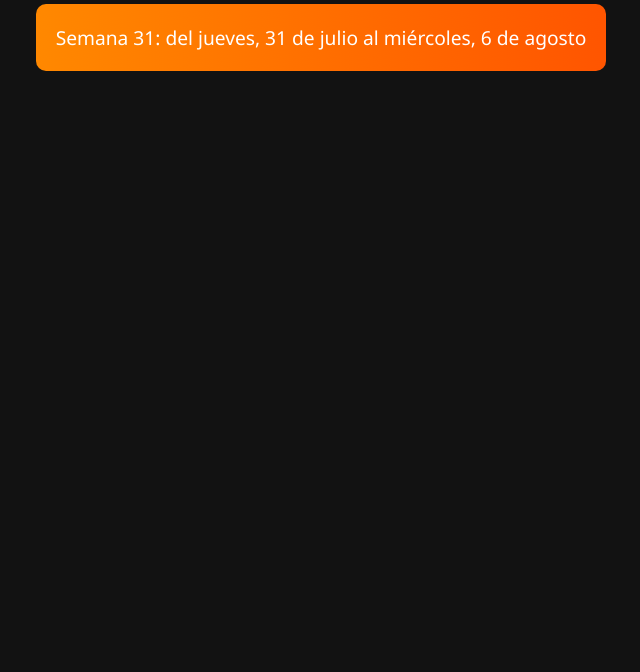
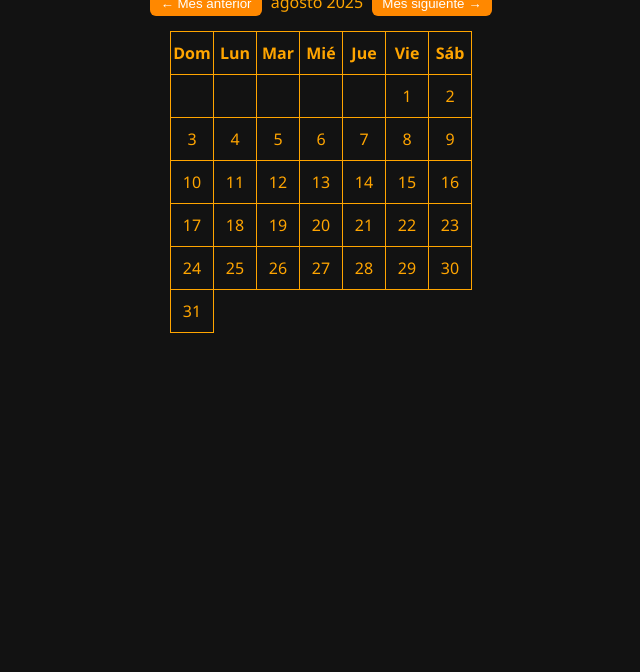
Before and after one commit to ignacioarigos/lamary, a plain HTML site: page index.html in a window 1280 px wide. Shown: the part 128-800 px from the top of the page, without its empty margins (319-959 px from the left). Drawn offline with Linux system fonts and the light colour scheme.

Commit message:
Update index.html

```diff
--- a/index.html
+++ b/index.html
@@ -2,59 +2,128 @@
 <html lang="es">
 <head>
   <meta charset="UTF-8">
-  <title>Rotación de Turnos</title>
+  <title>Turnos Compartidos</title>
   <style>
     body {
-      font-family: 'Segoe UI', sans-serif;
       background-color: #121212;
       color: #FFA500;
-      display: flex;
-      flex-direction: column;
-      align-items: center;
-      padding: 40px;
+      font-family: 'Segoe UI', sans-serif;
+      text-align: center;
+      padding: 20px;
     }
-    h1 {
-      margin-bottom: 20px;
+
+    .header {
+      margin-bottom: 10px;
     }
-    .turno-box {
+
+    .navigation button {
+      margin: 5px;
+      padding: 5px 10px;
+      background-color: #ff8800;
+      color: white;
+      border: none;
+      border-radius: 6px;
+      cursor: pointer;
+    }
+
+    table {
+      margin: auto;
+      border-collapse: collapse;
+    }
+
+    th, td {
+      border: 1px solid #FFA500;
+      width: 40px;
+      height: 40px;
+      border-radius: 6px;
+      cursor: pointer;
+    }
+
+    td:hover {
+      background-color: #ff8800;
+      color: white;
+    }
+
+    .selected {
       background: linear-gradient(to right, #ff8800, #ff5500);
-      padding: 20px;
-      border-radius: 10px;
       color: white;
+      font-weight: bold;
+    }
+
+    #respuesta {
+      margin-top: 20px;
       font-size: 1.2em;
+      color: #FFF;
     }
   </style>
 </head>
 <body>
-  <h1>Turno Actual</h1>
-  <div class="turno-box" id="resultado"></div>
+  <h1>Calendario de Turnos</h1>
+  <div class="header">
+    <div class="navigation">
+      <button onclick="cambiarMes(-1)">← Mes anterior</button>
+      <span id="mesAnio"></span>
+      <button onclick="cambiarMes(1)">Mes siguiente →</button>
+    </div>
+  </div>
+  <div id="calendario"></div>
+  <div id="respuesta"></div>
 
   <script>
-    function calcularTurnoActual() {
-      const inicio = new Date(2025, 0, 1); // 1 enero 2025
-      const hoy = new Date();
+    const personas = ["Marina", "Horacio", "Fernando"];
+    const inicio = new Date(2025, 0, 1); // 1 de enero 2025
+    let mesActual = new Date().getMonth();
+    let añoActual = new Date().getFullYear();
 
-      // Ajustar al primer jueves después del 1/1/2025
-      const primerJuevesOffset = (4 - inicio.getDay() + 7) % 7;
-      const primerJueves = new Date(inicio);
-      primerJueves.setDate(inicio.getDate() + primerJuevesOffset);
+    function generarCalendario(mes, año) {
+      const diasSemana = ['Dom', 'Lun', 'Mar', 'Mié', 'Jue', 'Vie', 'Sáb'];
+      const primerDia = new Date(año, mes, 1);
+      const ultimoDia = new Date(año, mes + 1, 0);
+      const diasMes = ultimoDia.getDate();
 
-      const diferencia = hoy - primerJueves;
-      const diasTranscurridos = Math.floor(diferencia / (1000 * 60 * 60 * 24));
-      const numeroTurno = Math.floor(diasTranscurridos / 7) + 1;
+      let html = '<table><tr>' + diasSemana.map(d => `<th>${d}</th>`).join('') + '</tr><tr>';
+      let diaSemana = primerDia.getDay();
 
-      // Fecha inicio y fin de semana actual
-      const inicioSemana = new Date(primerJueves);
-      inicioSemana.setDate(primerJueves.getDate() + (numeroTurno - 1) * 7);
-      const finSemana = new Date(inicioSemana);
-      finSemana.setDate(inicioSemana.getDate() + 6);
+      for (let i = 0; i < diaSemana; i++) html += '<td></td>';
 
-      const opcionesFecha = { weekday: 'long', day: 'numeric', month: 'long' };
+      for (let dia = 1; dia <= diasMes; dia++) {
+        const fecha = new Date(año, mes, dia);
+        html += `<td onclick="mostrarResponsable(new Date(${año}, ${mes}, ${dia}), this)">${dia}</td>`;
+        if ((dia + diaSemana) % 7 === 0) html += '</tr><tr>';
+      }
 
-      return `Semana ${numeroTurno}: del ${inicioSemana.toLocaleDateString('es-ES', opcionesFecha)} al ${finSemana.toLocaleDateString('es-ES', opcionesFecha)}`;
+      html += '</tr></table>';
+      document.getElementById('calendario').innerHTML = html;
+      document.getElementById('mesAnio').textContent = `${primerDia.toLocaleString('es-ES', { month: 'long' })} ${año}`;
     }
 
-    document.getElementById("resultado").textContent = calcularTurnoActual();
+    function mostrarResponsable(fecha, celda) {
+      const primerJueves = new Date(inicio);
+      primerJueves.setDate(inicio.getDate() + ((4 - inicio.getDay() + 7) % 7)); // primer jueves
+
+      const diasTranscurridos = Math.floor((fecha - primerJueves) / (1000 * 60 * 60 * 24));
+      const semanas = Math.floor(diasTranscurridos / 7);
+      const responsable = personas[((semanas % personas.length) + personas.length) % personas.length];
+
+      document.getElementById('respuesta').textContent = `El ${fecha.toLocaleDateString('es-ES', { weekday: 'long', day: 'numeric', month: 'long', year: 'numeric' })} le corresponde a ${responsable}`;
+
+      document.querySelectorAll("td").forEach(td => td.classList.remove("selected"));
+      celda.classList.add("selected");
+    }
+
+    function cambiarMes(valor) {
+      mesActual += valor;
+      if (mesActual < 0) {
+        mesActual = 11;
+        añoActual -= 1;
+      } else if (mesActual > 11) {
+        mesActual = 0;
+        añoActual += 1;
+      }
+      generarCalendario(mesActual, añoActual);
+    }
+
+    generarCalendario(mesActual, añoActual);
   </script>
 </body>
 </html>
```
